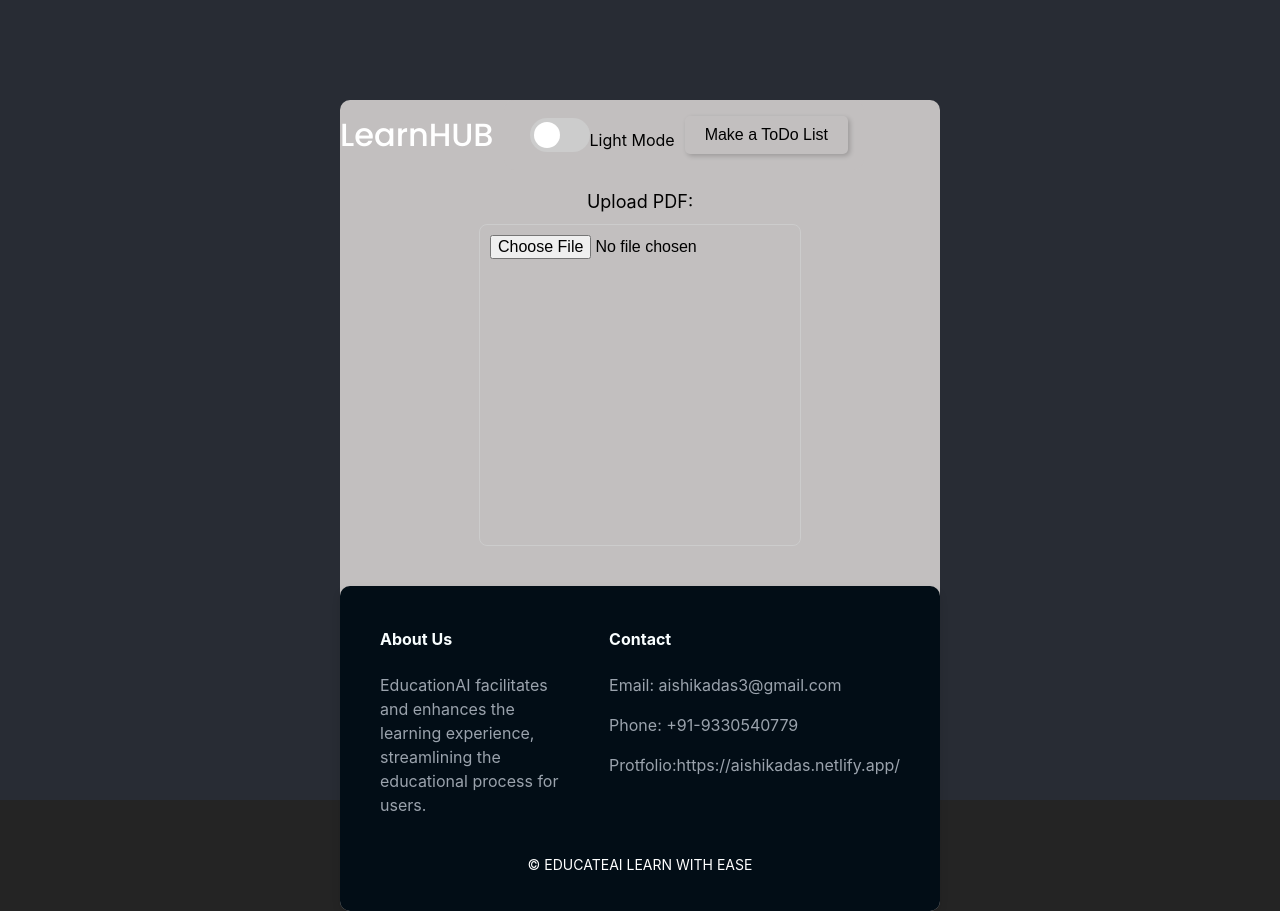
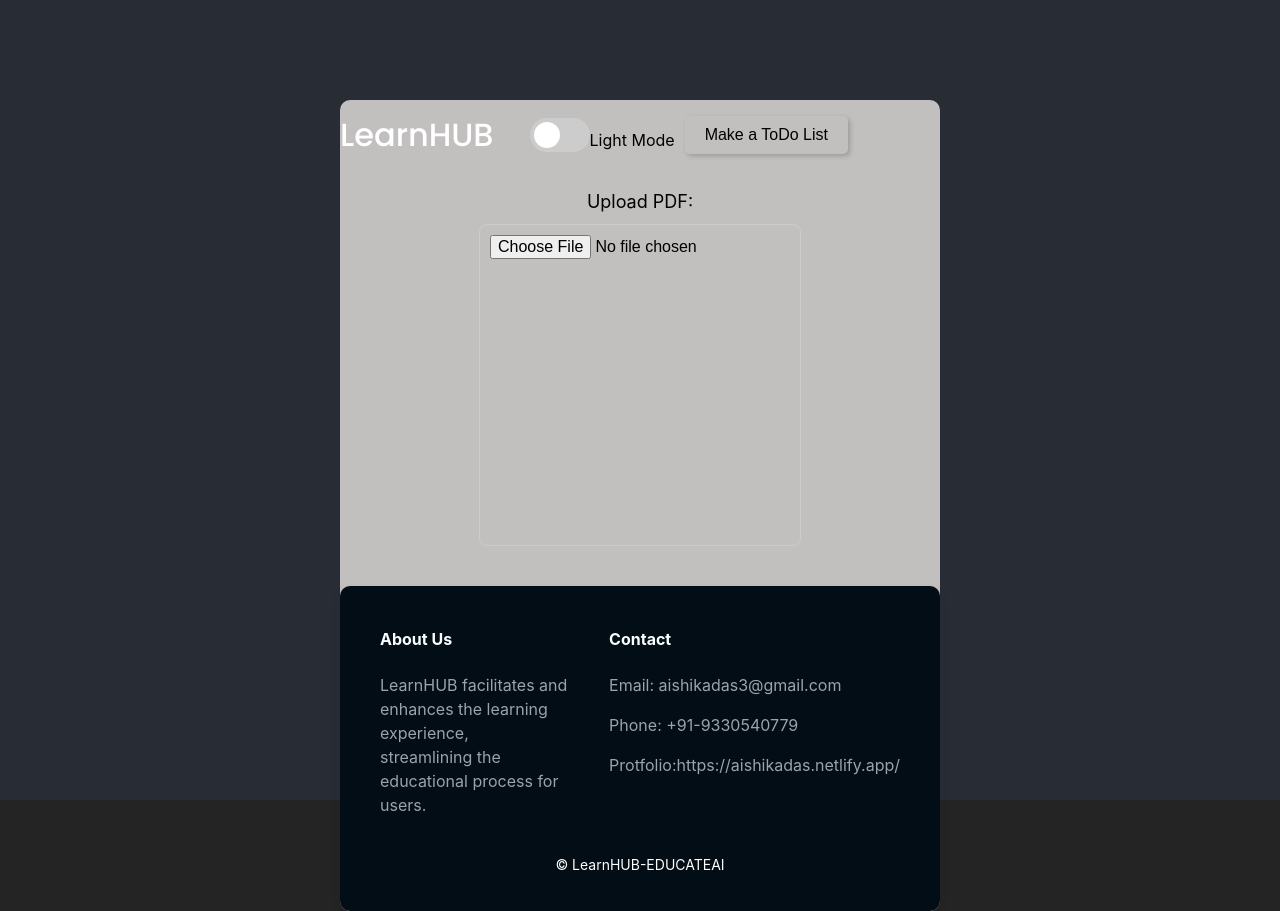
Before and after one commit to Aishika3/LearnHUB, a React (Vite) app: page /pdf in a window 1280 px wide. Built offline with nearby package versions, Linux system fonts and the light colour scheme.

Commit message:
Update Footer.jsx

```diff
--- a/src/components/Footer.jsx
+++ b/src/components/Footer.jsx
@@ -9,7 +9,7 @@ function Footer({ isDarkMode, onToggle }) {
       <div className="footer-content">
         <div className="footer-section">
           <h4>About Us</h4>
-          <p>EducationAI facilitates and enhances the learning experience,<br/>streamlining the educational process for users.</p>
+          <p>LearnHUB facilitates and enhances the learning experience,<br/>streamlining the educational process for users.</p>
         </div>
 
         <div className="footer-section">
@@ -21,7 +21,7 @@ function Footer({ isDarkMode, onToggle }) {
       </div>
 
       <div className="footer-bottom">
-        <p>&copy; EDUCATEAI LEARN WITH EASE</p>
+        <p>&copy; LearnHUB-EDUCATEAI</p>
       </div>
     </footer>
   );
```
